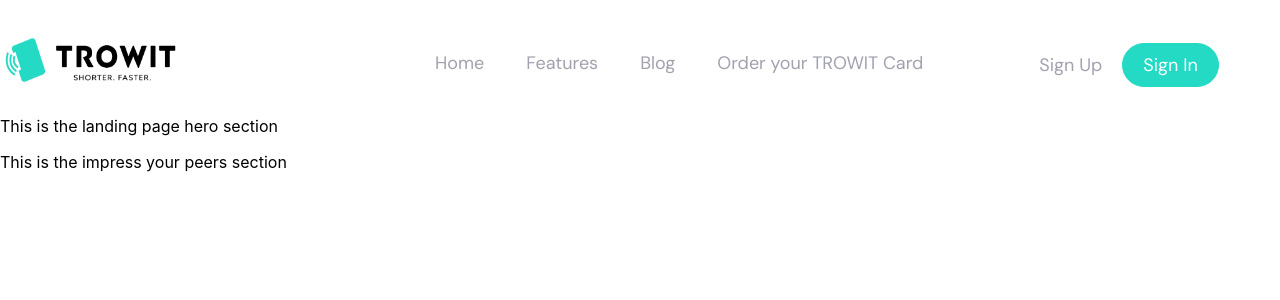
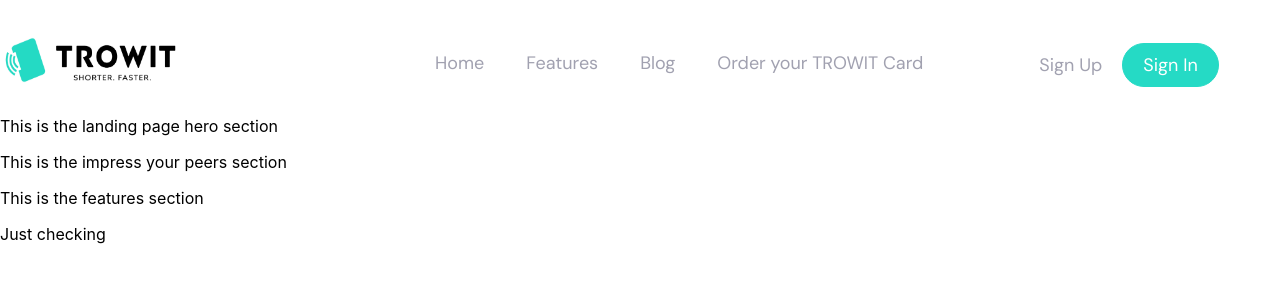
Before and after one commit to Billy-Night/Trowit, a React (Create React App) app: page / in a window 1280 px wide. Shown: the top 300 px of the page. Built offline with nearby package versions, Linux system fonts and the light colour scheme.

Commit message:
features page updated

```diff
--- a/src/components/Landing_Page/LandingPage.jsx
+++ b/src/components/Landing_Page/LandingPage.jsx
@@ -1,7 +1,7 @@
 import TopNavbar from '../TopNavBar/TopNavbar.jsx';
 import HeroSection from './Hero_Section/HeroSection.jsx'
 import ImpressYourPeers from './Impress_your_peers_section/ImpressYourPeers.jsx';
-// import LandingPageFeatures from './Features_section/LandingPageFeatures.jsx';
+import LandingPageFeatures from './Features_section/LandingPageFeatures.jsx';
 
 const LandingPage = () => {
 
@@ -10,7 +10,7 @@ const LandingPage = () => {
             <TopNavbar />
             <HeroSection />
             <ImpressYourPeers />
-            {/* <LandingPageFeatures /> */}
+            <LandingPageFeatures />
 
         </div>
     );
```
